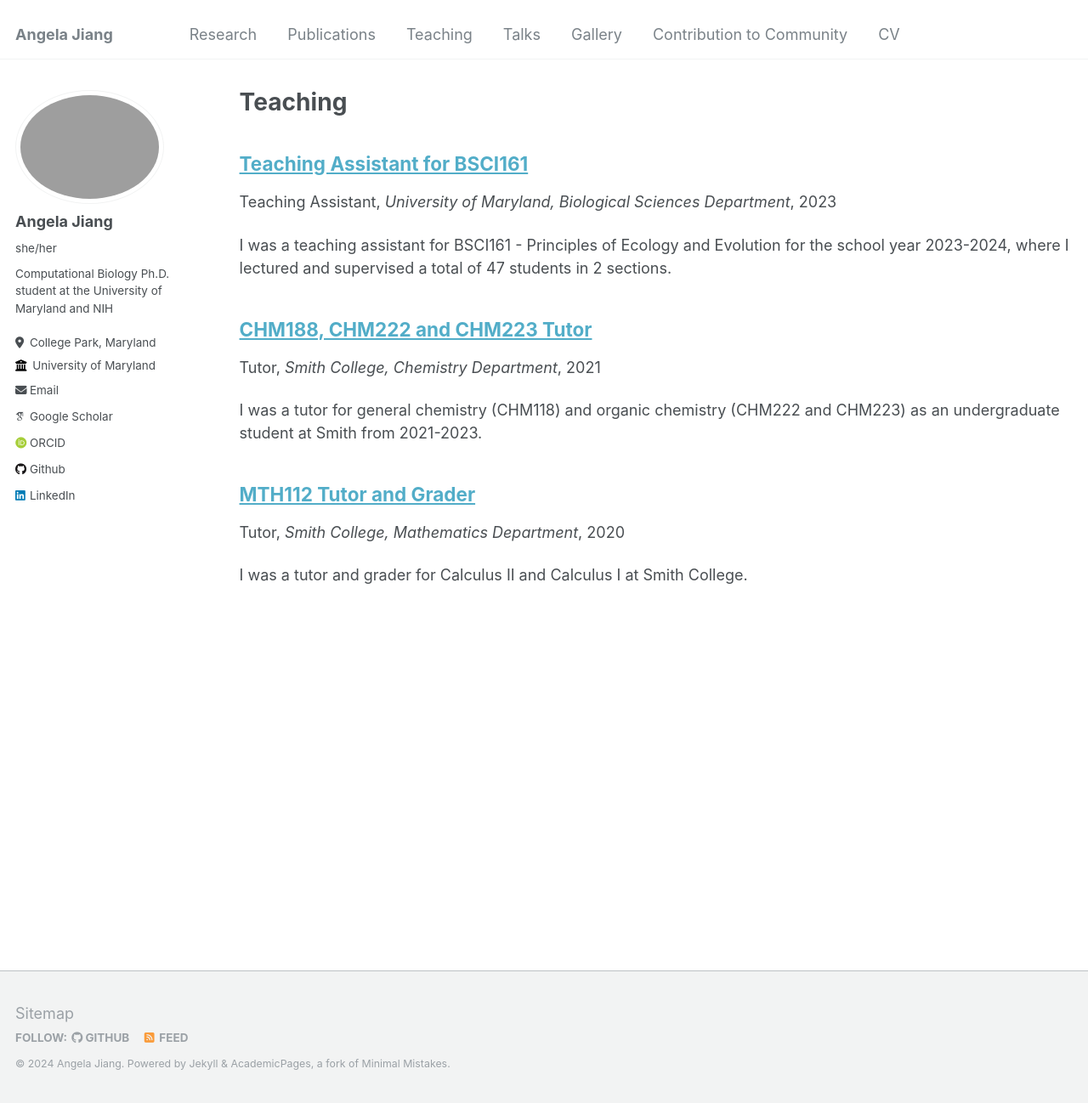
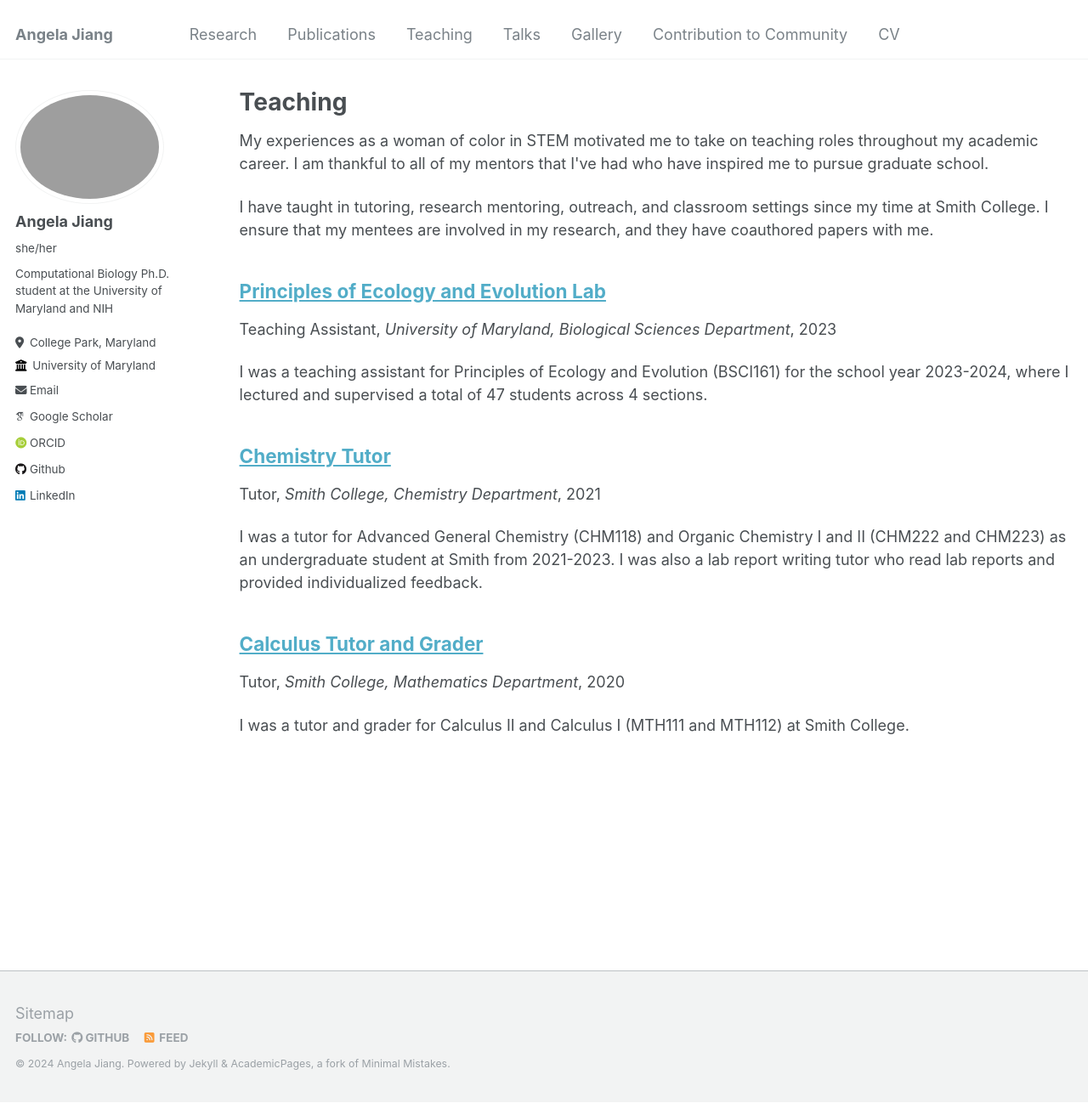
Before and after one commit to frikinzi/frikinzi.github.io, a Jekyll site: the page built from _pages/teaching.html, in a window 1280 px wide and 1298 px high. Shown: the whole window at 85% size. Built offline with Jekyll 4.4.1, drawn with Linux system fonts in a browser that asks for light colours; some web fonts are replaced.

Commit message:
update teaching

```diff
--- a/_pages/teaching.html
+++ b/_pages/teaching.html
@@ -5,6 +5,10 @@ permalink: /teaching/
 author_profile: true
 ---
 
+<p>My experiences as a woman of color in STEM motivated me to take on teaching roles throughout my academic career. I am thankful to all of my mentors that I've had who have inspired me to pursue graduate school.</p>
+
+<p>I have taught in tutoring, research mentoring, outreach, and classroom settings since my time at Smith College. I ensure that my mentees are involved in my research, and they have coauthored papers with me.</p>
+
 {% include base_path %}
 
 {% for post in site.teaching reversed %}
--- a/_teaching/2020-calculus.md
+++ b/_teaching/2020-calculus.md
@@ -1,5 +1,5 @@
 ---
-title: "MTH112 Tutor and Grader"
+title: "Calculus Tutor and Grader"
 collection: teaching
 type: "Tutor"
 permalink: /teaching/2020-calculus
@@ -8,4 +8,4 @@ date: 2020-09-01
 location: "Northampton, Massachusetts"
 ---
 
-I was a tutor and grader for Calculus II and Calculus I at Smith College.
+I was a tutor and grader for Calculus II and Calculus I (MTH111 and MTH112) at Smith College.
--- a/_teaching/2021-chemistry.md
+++ b/_teaching/2021-chemistry.md
@@ -1,5 +1,5 @@
 ---
-title: "CHM188, CHM222 and CHM223 Tutor"
+title: "Chemistry Tutor"
 collection: teaching
 type: "Tutor"
 permalink: /teaching/2021-chemistry
@@ -8,4 +8,4 @@ date: 2021-09-01
 location: "Northampton, Massachusetts"
 ---
 
-I was a tutor for general chemistry (CHM118) and organic chemistry (CHM222 and CHM223) as an undergraduate student at Smith from 2021-2023.
+I was a tutor for Advanced General Chemistry (CHM118) and Organic Chemistry I and II (CHM222 and CHM223) as an undergraduate student at Smith from 2021-2023. I was also a lab report writing tutor who read lab reports and provided individualized feedback.
--- a/_teaching/2023-161.md
+++ b/_teaching/2023-161.md
@@ -1,5 +1,5 @@
 ---
-title: "Teaching Assistant for BSCI161"
+title: "Principles of Ecology and Evolution Lab"
 collection: teaching
 type: "Teaching Assistant"
 permalink: /teaching/2023-161
@@ -8,4 +8,4 @@ date: 2023-09-01
 location: "College Park, Maryland"
 ---
 
-I was a teaching assistant for BSCI161 - Principles of Ecology and Evolution for the school year 2023-2024, where I lectured and supervised a total of 47 students in 2 sections.
+I was a teaching assistant for Principles of Ecology and Evolution (BSCI161) for the school year 2023-2024, where I lectured and supervised a total of 47 students across 4 sections.
```
